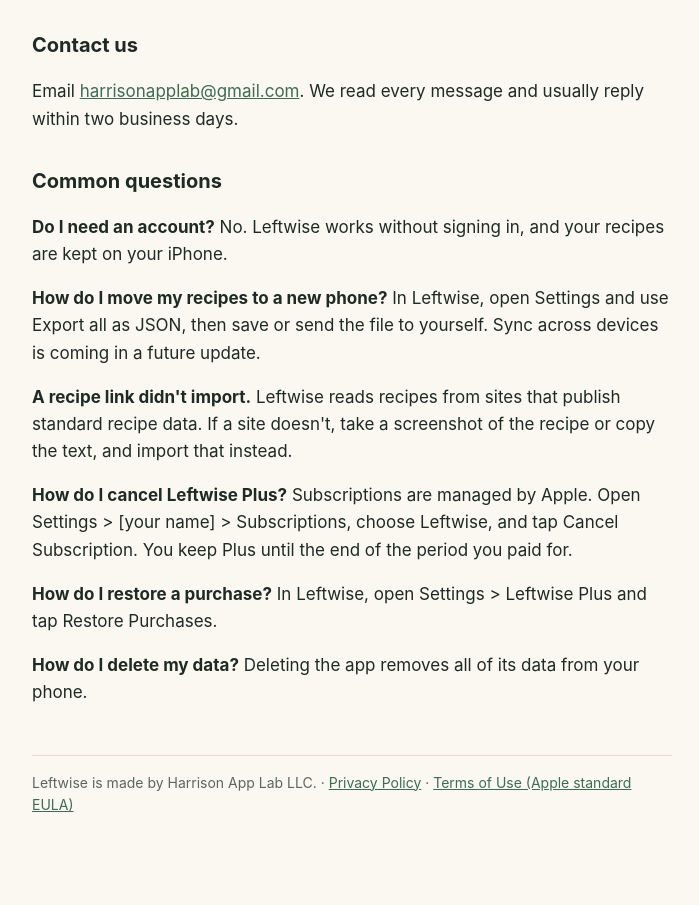
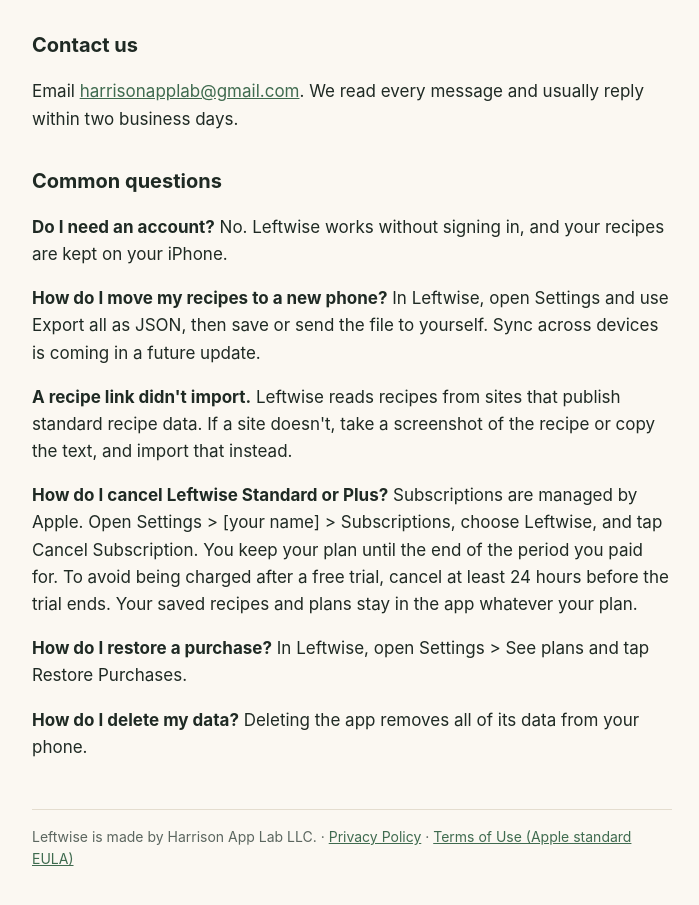
Before and after one commit to harrisonaustin3241993-dev/saddie-sites, a plain HTML site: page app-001/index.html in a window 1280 px wide. Shown: the part 195-1100 px from the top of the page, without its empty margins (288-987 px from the left). Before the commit the page ends 1075 px from the top, so only its background shows below. Drawn offline with Linux system fonts and the light colour scheme.

Commit message:
app-001: support and privacy pages

```diff
--- a/app-001/index.html
+++ b/app-001/index.html
@@ -19,8 +19,8 @@
 <p><strong>Do I need an account?</strong> No. Leftwise works without signing in, and your recipes are kept on your iPhone.</p>
 <p><strong>How do I move my recipes to a new phone?</strong> In Leftwise, open Settings and use Export all as JSON, then save or send the file to yourself. Sync across devices is coming in a future update.</p>
 <p><strong>A recipe link didn't import.</strong> Leftwise reads recipes from sites that publish standard recipe data. If a site doesn't, take a screenshot of the recipe or copy the text, and import that instead.</p>
-<p><strong>How do I cancel Leftwise Plus?</strong> Subscriptions are managed by Apple. Open Settings &gt; [your name] &gt; Subscriptions, choose Leftwise, and tap Cancel Subscription. You keep Plus until the end of the period you paid for.</p>
-<p><strong>How do I restore a purchase?</strong> In Leftwise, open Settings &gt; Leftwise Plus and tap Restore Purchases.</p>
+<p><strong>How do I cancel Leftwise Standard or Plus?</strong> Subscriptions are managed by Apple. Open Settings &gt; [your name] &gt; Subscriptions, choose Leftwise, and tap Cancel Subscription. You keep your plan until the end of the period you paid for. To avoid being charged after a free trial, cancel at least 24 hours before the trial ends. Your saved recipes and plans stay in the app whatever your plan.</p>
+<p><strong>How do I restore a purchase?</strong> In Leftwise, open Settings &gt; See plans and tap Restore Purchases.</p>
 <p><strong>How do I delete my data?</strong> Deleting the app removes all of its data from your phone.</p>
 
 <footer>Leftwise is made by Harrison App Lab LLC. &middot; <a href="privacy.html">Privacy Policy</a> &middot; <a href="https://www.apple.com/legal/internet-services/itunes/dev/stdeula/">Terms of Use (Apple standard EULA)</a></footer>
```
Also changed, not shown: app-001/privacy.html (+1 -1 lines).
